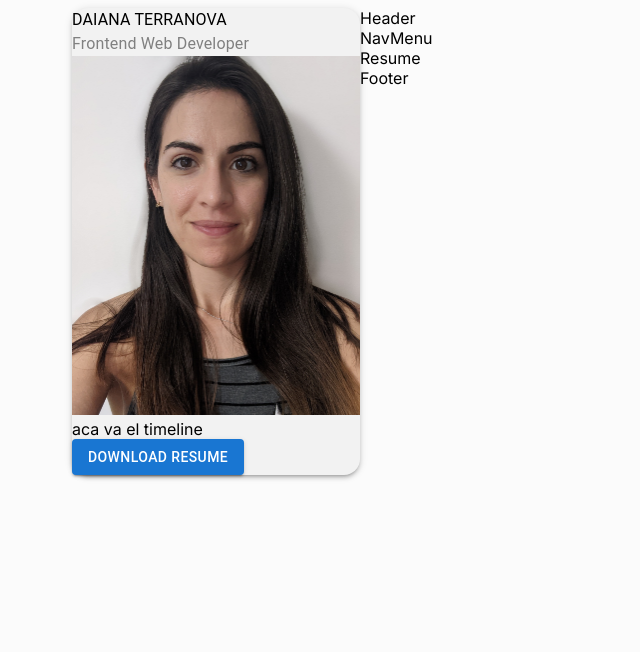
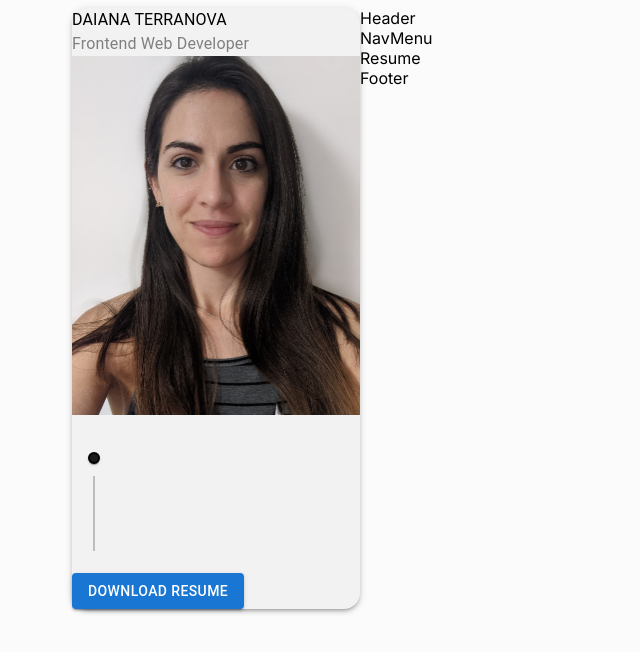
Before and after one commit to daiterranova/Portfolio, a React (Vite) app: page / in a window 1280 px wide. Shown: the top 652 px of the page, without its empty margins (0-640 px from the left). Built offline with nearby package versions, Linux system fonts and the light colour scheme.

Commit message:
add customtimeline component on profile

```diff
--- a/src/components/Profile.jsx
+++ b/src/components/Profile.jsx
@@ -1,6 +1,8 @@
 import React from "react";
 import { Box, Button, Typography } from "@mui/material";
 import './profile.css'
+import CustomTimeline from "./Timeline";
+
 const containerStyles = {
   boxShadow: 3,
 }
@@ -12,8 +14,7 @@ const Profile = () => {
       <img src="src/assets/profile_photo.jpg" alt="profile image" />
     </Box>
     <Box className="profile-information">
-      aca va el timeline
-      {/* <Timeline /> */}
+      <CustomTimeline />
     </Box>
     <Button variant="contained">download resume</Button>
   </Box>)
```
